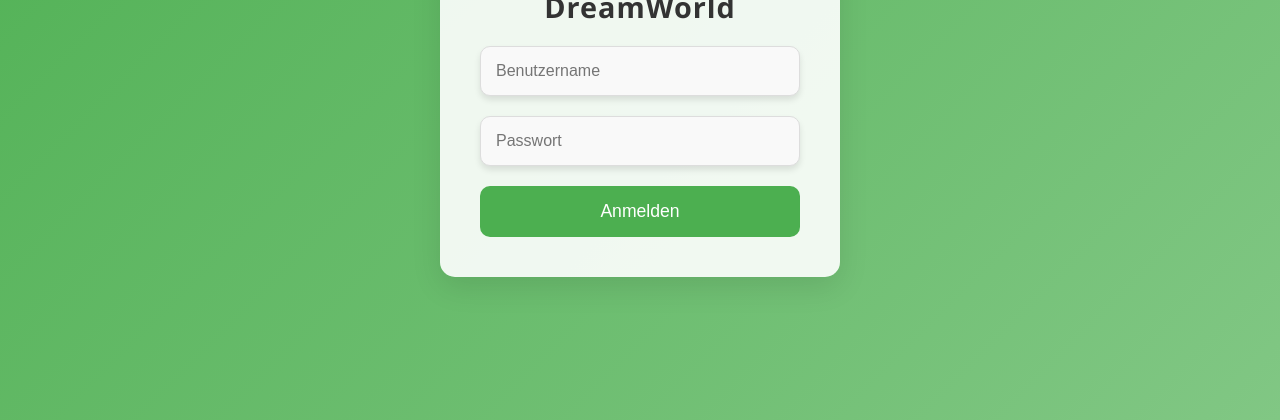
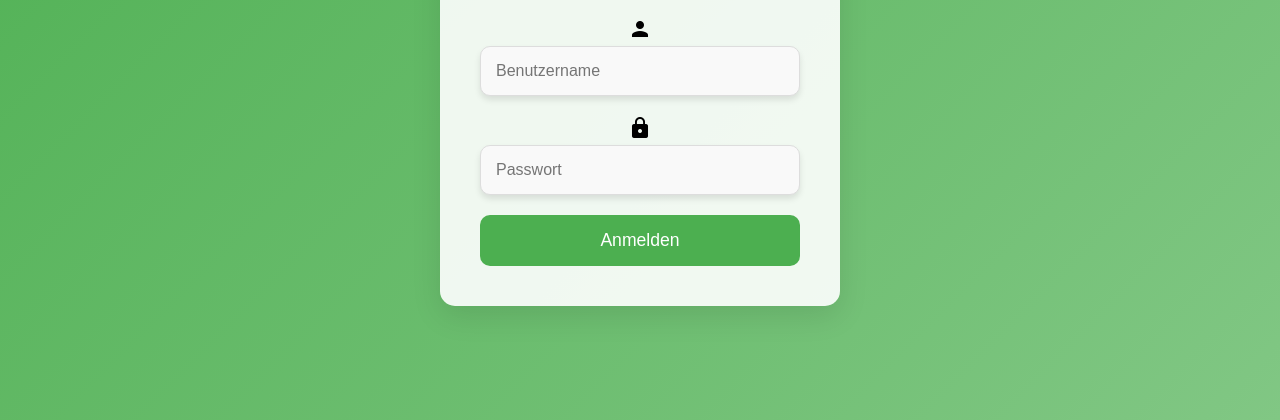
Before and after one commit to NickStone473/DreamWorld2.0, a plain HTML site: page index.html in a window 1280 px wide. Shown: the part 380-800 px from the top of the page. Drawn offline with Linux system fonts and the light colour scheme.

Commit message:
Update index.html

```diff
--- a/index.html
+++ b/index.html
@@ -5,6 +5,8 @@
     <meta name="viewport" content="width=device-width, initial-scale=1.0">
     <title>DreamWorld</title>
     <link rel="stylesheet" href="style.css">
+    <!-- Google Material Icons einbinden -->
+    <link href="https://fonts.googleapis.com/icon?family=Material+Icons" rel="stylesheet">
 </head>
 <body>
     <div class="login-container">
@@ -15,10 +17,16 @@
 
         <form id="loginForm">
             <div class="form-group">
-                <input type="text" id="username" placeholder="Benutzername" required>
+                <div class="input-icon">
+                    <span class="material-icons">person</span>
+                    <input type="text" id="username" placeholder="Benutzername" required>
+                </div>
             </div>
             <div class="form-group">
-                <input type="password" id="password" placeholder="Passwort" required>
+                <div class="input-icon">
+                    <span class="material-icons">lock</span>
+                    <input type="password" id="password" placeholder="Passwort" required>
+                </div>
             </div>
             <button type="submit">Anmelden</button>
         </form>
```
